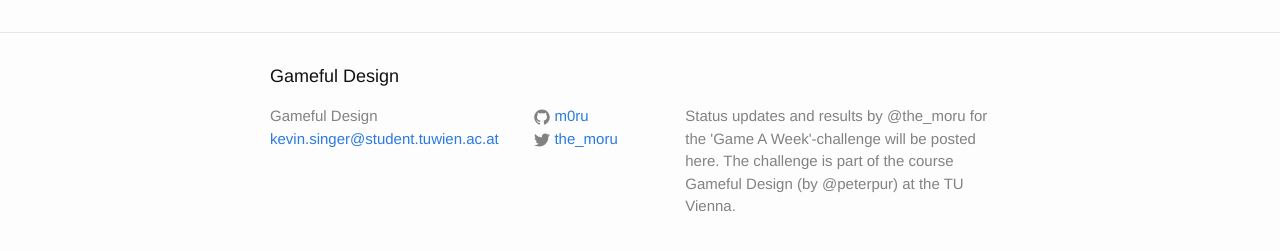
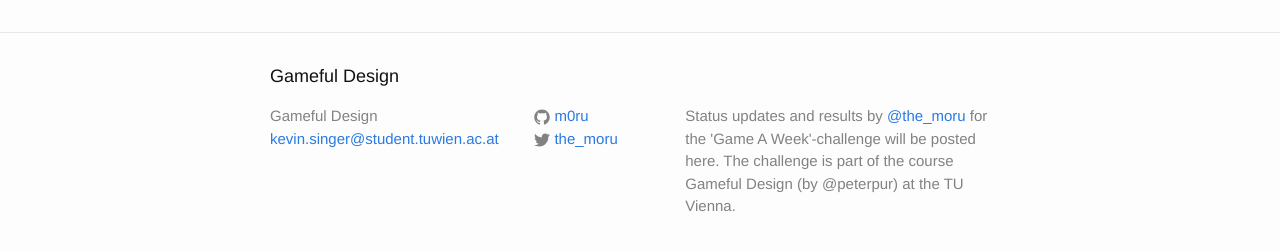
Before and after one commit to m0ru/gameful-design, a Jekyll site: the page built from index.html, in a window 1280 px wide. Shown: the part 264-515 px from the top of the page. Built offline with Jekyll 4.4.1, drawn with Linux system fonts in a browser that asks for light colours; part of the change alters nothing that is shown.

```diff
--- a/_config.yml
+++ b/_config.yml
@@ -2,7 +2,7 @@
 title: Gameful Design
 email: kevin.singer@student.tuwien.ac.at
 description: > # this means to ignore newlines until "baseurl:"
-    Status updates and results by @the_moru for the 'Game A Week'-challenge will be posted here. The challenge is part of the course Gameful Design (by @peterpur) at the TU Vienna.
+    Status updates and results by <a href='http://twitter.com/the_moru'>@the_moru</a> for the 'Game A Week'-challenge will be posted here. The challenge is part of the course Gameful Design (by @peterpur) at the TU Vienna.
 baseurl: "/gameful-design" # the subpath of your site, e.g. /blog/
 url: "http://m0ru.github.io" # the base hostname & protocol for your site
 twitter_username: the_moru
```
